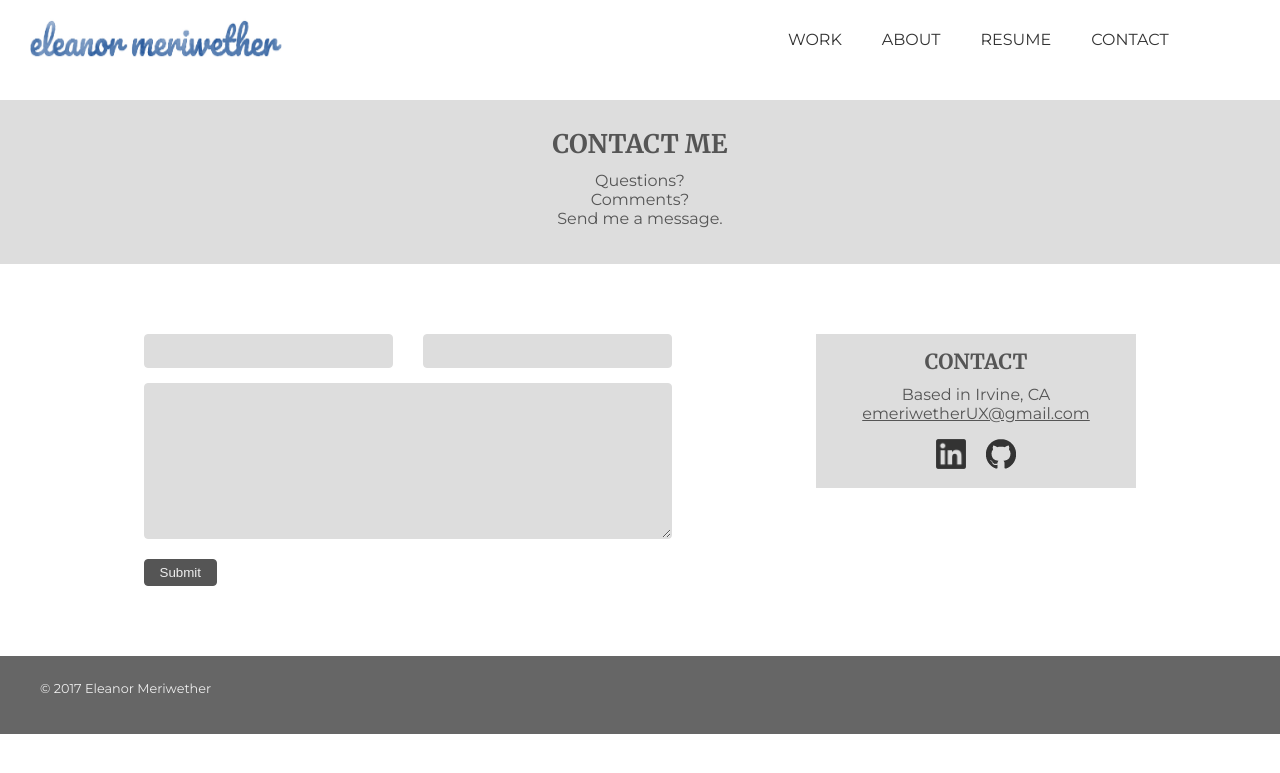
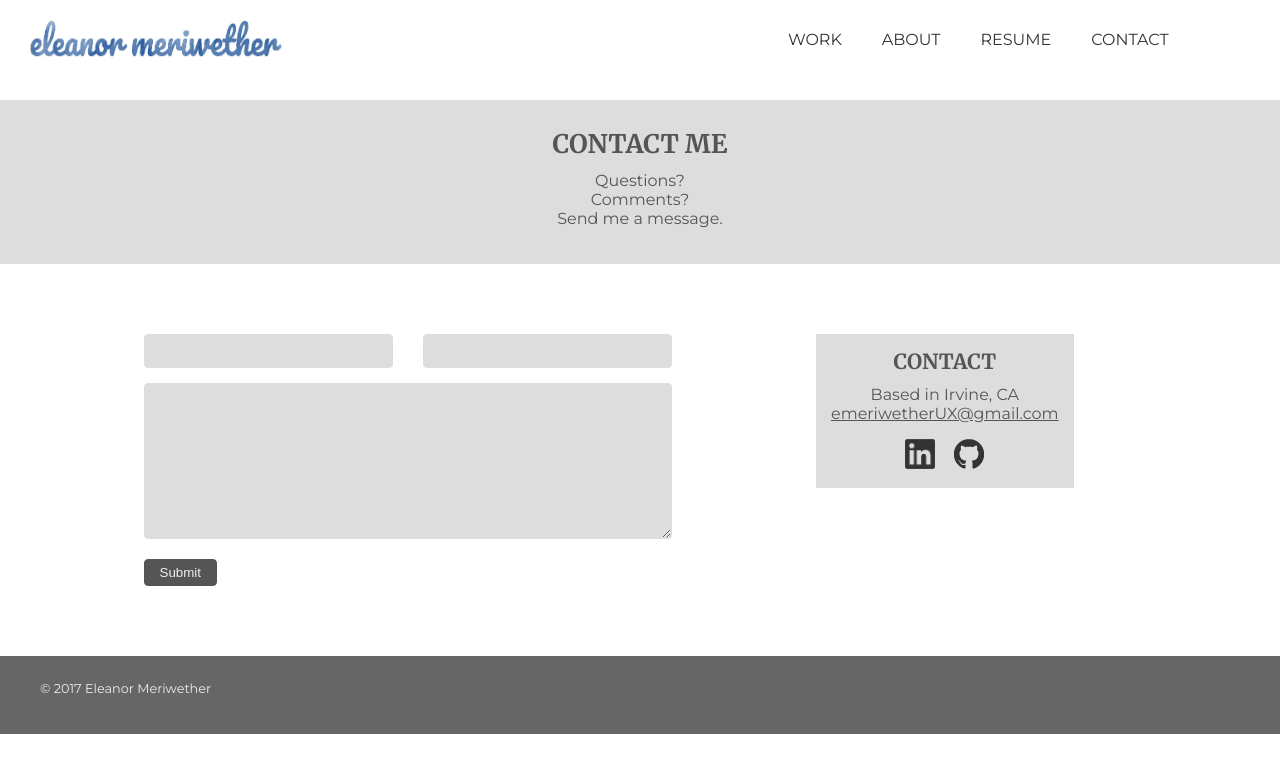
Before and after one commit to emeriwether/emeriwether.github.io, a Jekyll site: the page built from contact.html, in a window 1280 px wide. Shown: the top 773 px of the page. Built offline with Jekyll 4.4.1, drawn with Linux system fonts in a browser that asks for light colours; nearby versions of some CDN libraries.

Commit message:
remove width 25% for right div in contact info

```diff
--- a/css/styles.css
+++ b/css/styles.css
@@ -140,7 +140,7 @@ section.resume { margin-bottom: 80px;}
 section.contactHeader { background-color: #ddd; text-align: center; padding: 30px 0 20px 0; display: block; }
 
 section.contactInfo { margin-top: 60px; margin-bottom: 60px; text-align: center; display: block; }
-section.contactInfo > div { width: 25%; float: left; }
+section.contactInfo > div { float: left; }
 section.contactInfo > div:nth-child(1) { width: 60%; }
 section.contactInfo > div:nth-child(2) { margin-left: 60px;  background-color: #ddd; padding: 15px 15px; }
 
```
